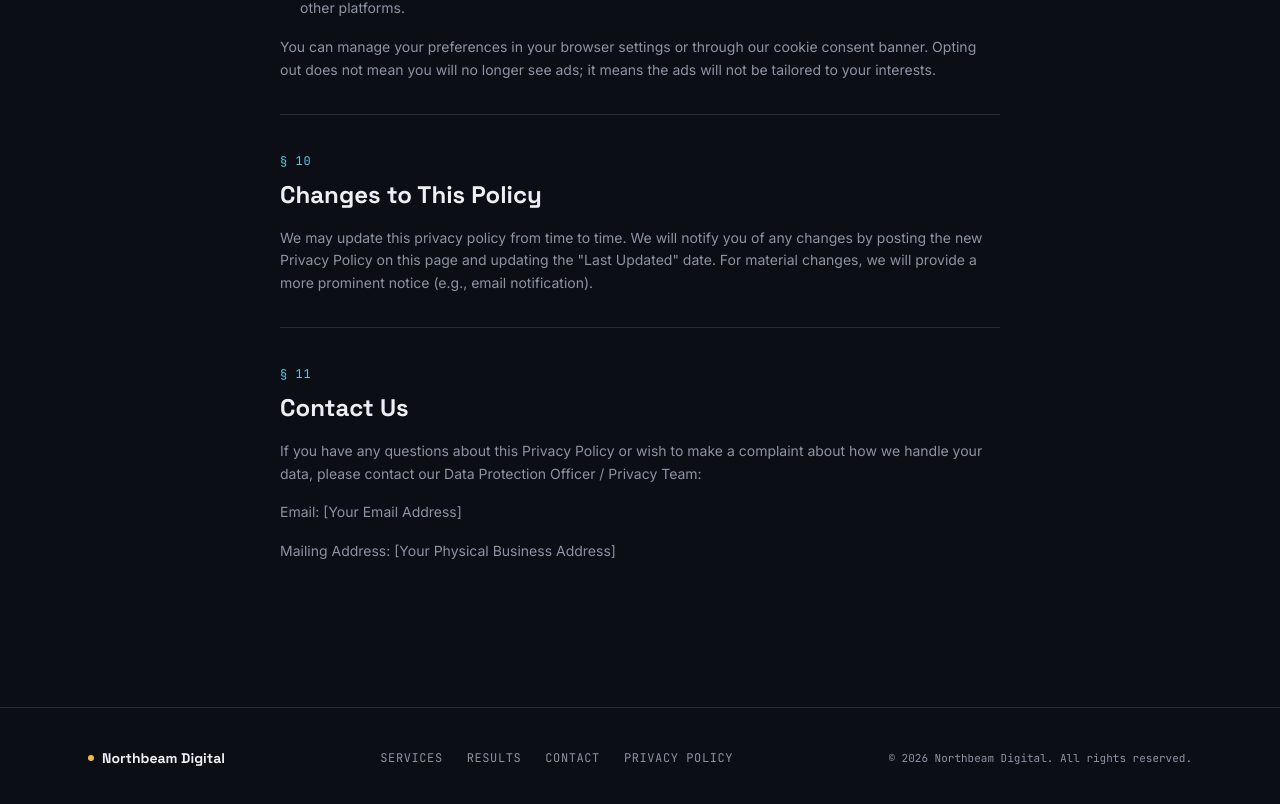
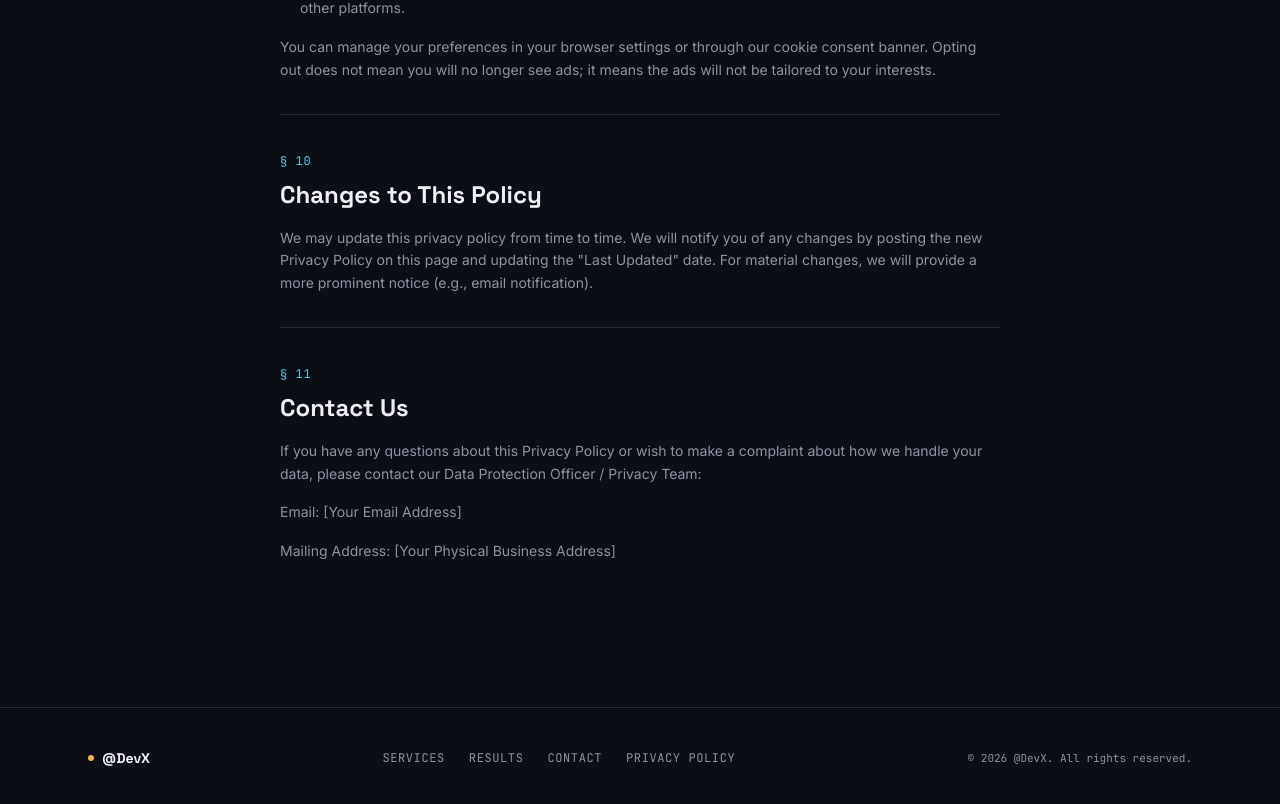
Before and after one commit to taha-ali11/my-tailwind-app, a Next.js app: page /privacy in a window 1280 px wide. Shown: the part 4170-4974 px from the top of the page. Built offline with nearby package versions, Linux system fonts and the light colour scheme.

Commit message:
Footer Upadtes

```diff
--- a/src/app/Sections/Footer.jsx
+++ b/src/app/Sections/Footer.jsx
@@ -16,7 +16,7 @@ export default function Footer() {
         <div className="flex items-center gap-2">
           <span className="h-1.5 w-1.5 rounded-full bg-signal" aria-hidden="true" />
           <span className="font-display text-sm font-bold text-paper">
-            Northbeam Digital
+            @DevX
           </span>
         </div>
 
@@ -33,7 +33,7 @@ export default function Footer() {
         </nav>
 
         <p className="font-mono text-[11px] text-muted">
-          © {new Date().getFullYear()} Northbeam Digital. All rights reserved.
+          © {new Date().getFullYear()} @DevX. All rights reserved.
         </p>
       </div>
       </Reveal>
--- a/src/app/Sections/ServicesGrid.jsx
+++ b/src/app/Sections/ServicesGrid.jsx
@@ -1,4 +1,4 @@
-import { Code2, Search, MousePointerClick, Instagram, Megaphone, ArrowUpRight } from "lucide-react";
+import { Code ,Code2, Search, MousePointerClick, Instagram, Megaphone, ArrowUpRight } from "lucide-react";
 // npm install lucide-react
 import Reveal from "../components/Reveal";
 
@@ -41,6 +41,13 @@ const SERVICES = [
     title: "Media Marketing",
     description:
       "Cross-channel campaigns that connect your paid, organic, and social efforts into one coherent story instead of five disconnected ones.",
+  },
+  {
+    code: "SVC-06",
+    icon: Code,
+    title: "WordPress Development",
+    description:
+      "Custom WordPress solutions that are fast, secure, and easy to manage. We build themes and plugins tailored to your needs.",
   },
 ];
 
```
